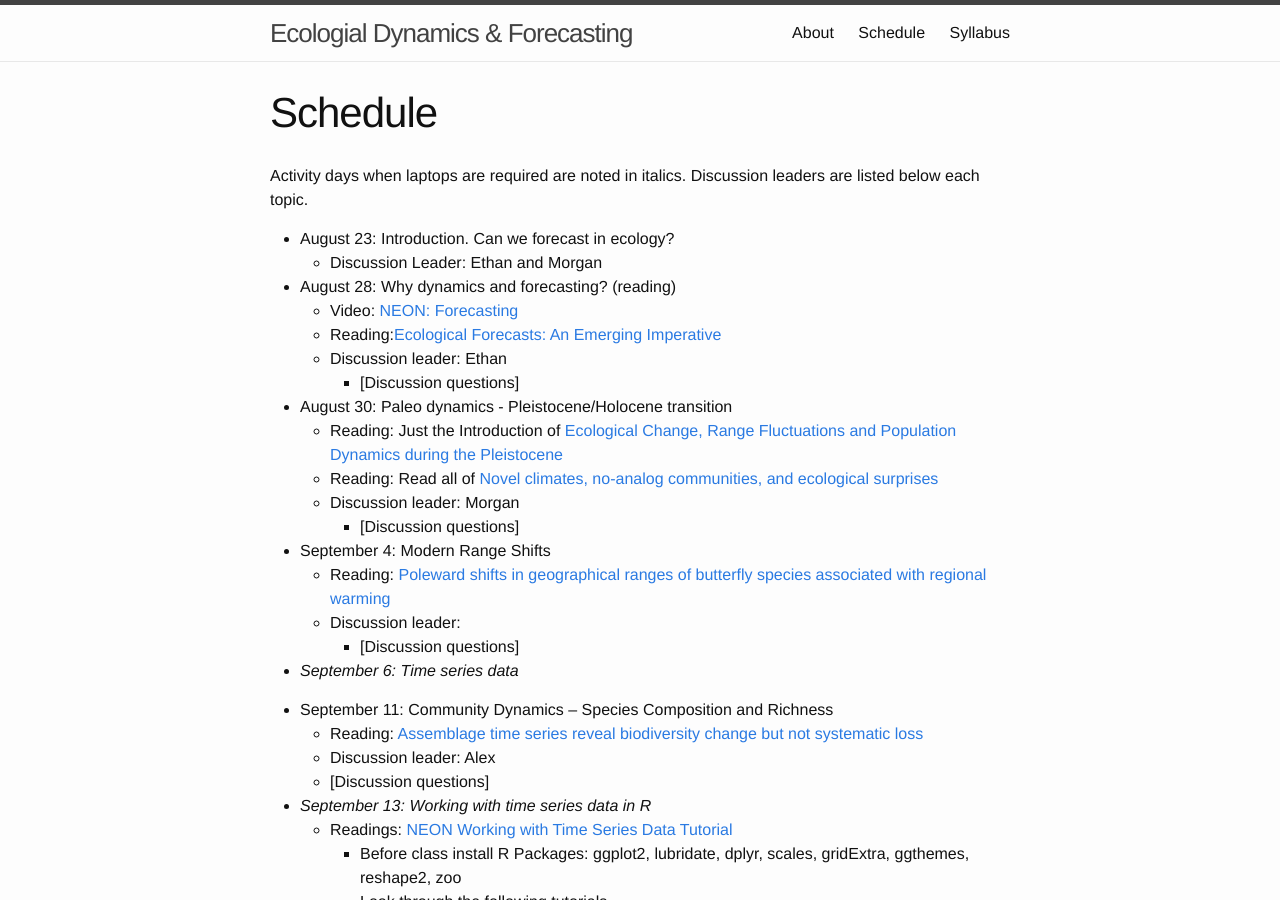
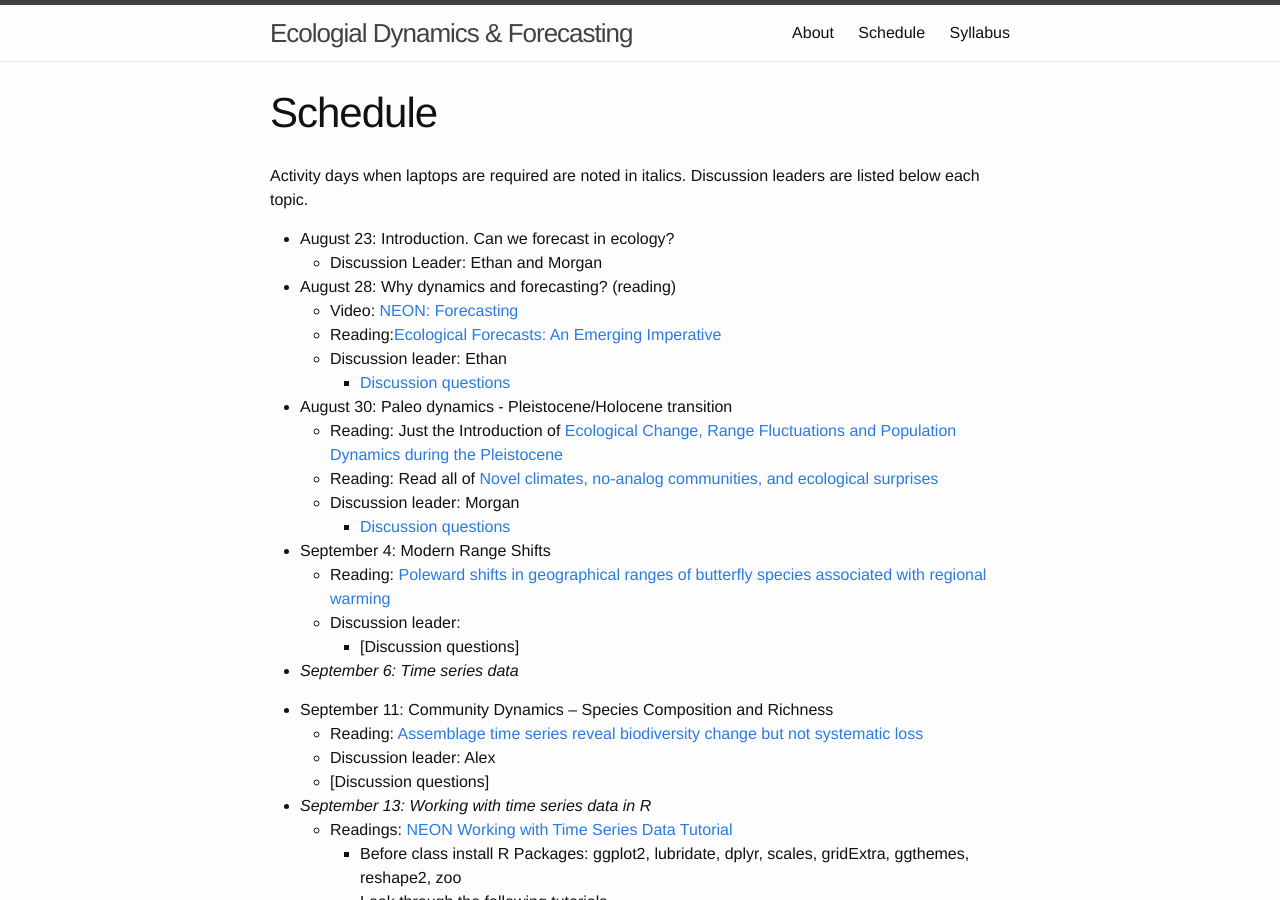
Before and after one commit to weecology/forecasting-dynamics-course, a Jekyll site: the page built from schedule.md, in a window 1280 px wide and 900 px high. Built offline with Jekyll 4.4.1, drawn with Linux system fonts in a browser that asks for light colours; part of the change alters nothing that is shown.

```diff
--- a/schedule.md
+++ b/schedule.md
@@ -11,13 +11,13 @@ Activity days when laptops are required are noted in italics. Discussion leaders
     * Video: [NEON: Forecasting](https://www.youtube.com/watch?v=Lgi_e7N-C8E)
     * Reading:[Ecological Forecasts: An Emerging Imperative](https://doi.org/10.1126/science.293.5530.657)
     * Discussion leader: Ethan
-        * [Discussion questions]
+        * [Discussion questions]({{ site.baseurl }}/discussion/clark_etal_2001)
 
 * August 30: Paleo dynamics - Pleistocene/Holocene transition
     * Reading: Just the Introduction of [Ecological Change, Range Fluctuations and Population Dynamics during the Pleistocene](https://doi.org/10.1016/j.cub.2009.06.030)
     * Reading: Read all of [Novel climates, no-analog communities, and ecological surprises](https://doi.org/10.1890/070037)
     * Discussion leader: Morgan
-        * [Discussion questions]
+        * [Discussion questions]({{ site.baseurl }}/discussion/paleodynamics)
 
 * September 4: Modern Range Shifts
     * Reading: [Poleward shifts in geographical ranges of butterfly species associated with regional warming](https://doi.org/10.1038/21181)
```
